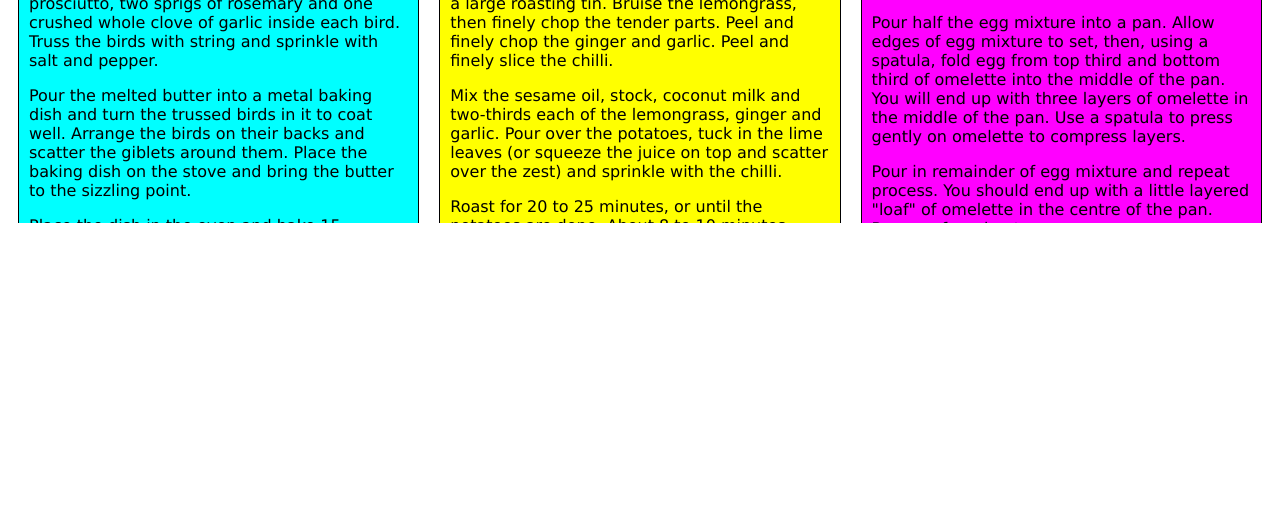
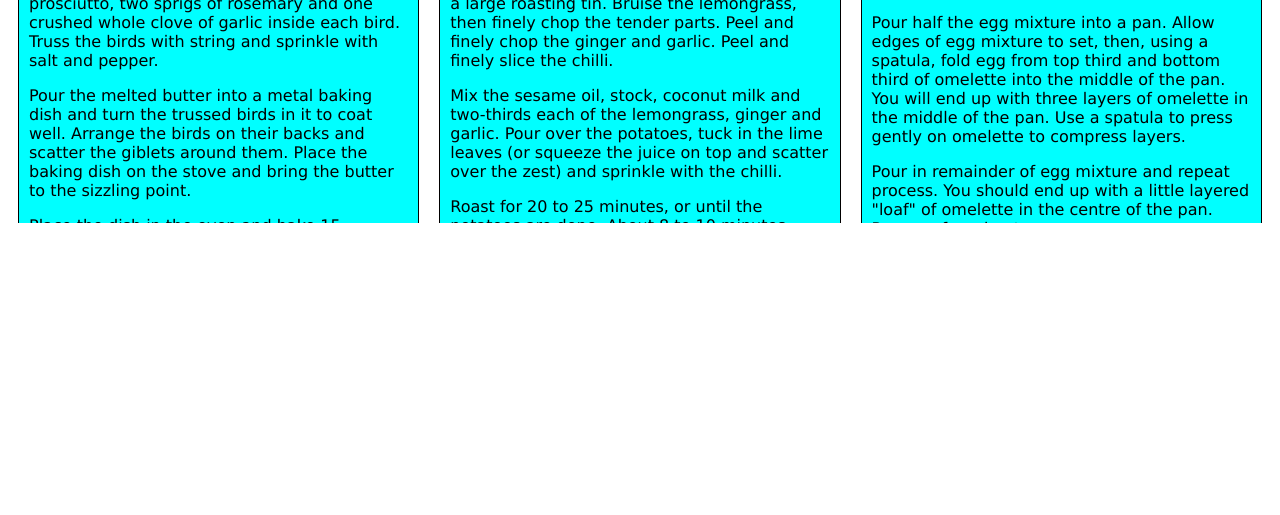
Before and after one commit to elshin-den/ruby_c4m2assg1, a plain HTML site: page index.html in a window 1280 px wide. Shown: the part 285-800 px from the top of the page. Drawn offline with Linux system fonts and the light colour scheme.

Commit message:
setting one background color for all menuitems

```diff
--- a/css/style.css
+++ b/css/style.css
@@ -186,7 +186,7 @@ section.menuitem > div > div {
 }
 
 #mi2 div {
-	background-color: yellow;
+	background-color: cyan;
 }
 
 #mi2 h2 {
@@ -198,7 +198,7 @@ section.menuitem > div > div {
 }
 
 #mi3 div {
-	background-color: magenta;
+	background-color: cyan;
 }
 
 #mi3 h2 {
```
